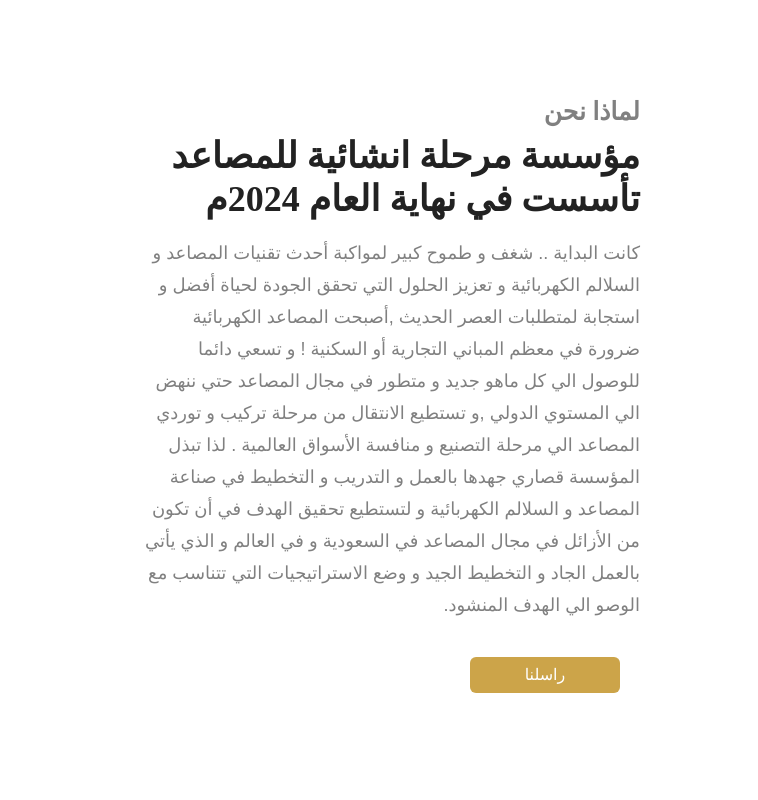
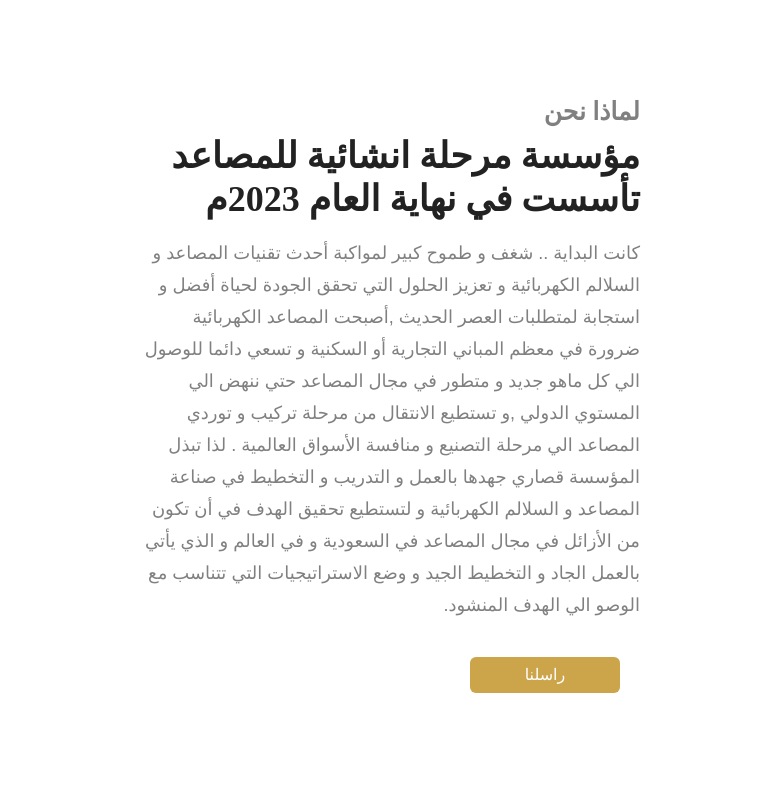
Before and after one commit to mindtocode-org/elevator_sales, a plain HTML site: page index.html in a window 1280 px wide. Shown: the part 820-1620 px from the top of the page, 522-1280 px from the left. Drawn offline with nearby package versions, Linux system fonts and the light colour scheme; some packages are replaced by stand-ins of ours; a script that the page names is missing.

Commit message:
edited some titles

```diff
--- a/index.html
+++ b/index.html
@@ -242,7 +242,7 @@
             <div class="text p-2">
               <h3>لماذا نحن</h3>
               <h4 style="font-size: 36px" class="mb-3">
-                مؤسسة مرحلة انشائية للمصاعد تأسست في نهاية العام 2024م
+                مؤسسة مرحلة انشائية للمصاعد تأسست في نهاية العام 2023م
               </h4>
               <!-- <p class="mt-5">
                 &nbsp;مؤسسة انشائية هي شركة صيانة مصاعد في الرياض تأسست في بداية
@@ -252,7 +252,7 @@
                 كانت البداية .. شغف و طموح كبير لمواكبة أحدث تقنيات المصاعد و
                 السلالم الكهربائية و تعزيز الحلول التي تحقق الجودة لحياة أفضل و
                 استجابة لمتطلبات العصر الحديث ,أصبحت المصاعد الكهربائية ضرورة في
-                معظم المباني التجارية أو السكنية ! و تسعي دائما للوصول الي كل
+                معظم المباني التجارية أو السكنية و تسعي دائما للوصول الي كل
                 ماهو جديد و متطور في مجال المصاعد حتي ننهض الي المستوي الدولي ,و
                 تستطيع الانتقال من مرحلة تركيب و توردي المصاعد الي مرحلة التصنيع
                 و منافسة الأسواق العالمية . لذا تبذل المؤسسة قصاري جهدها بالعمل
```
